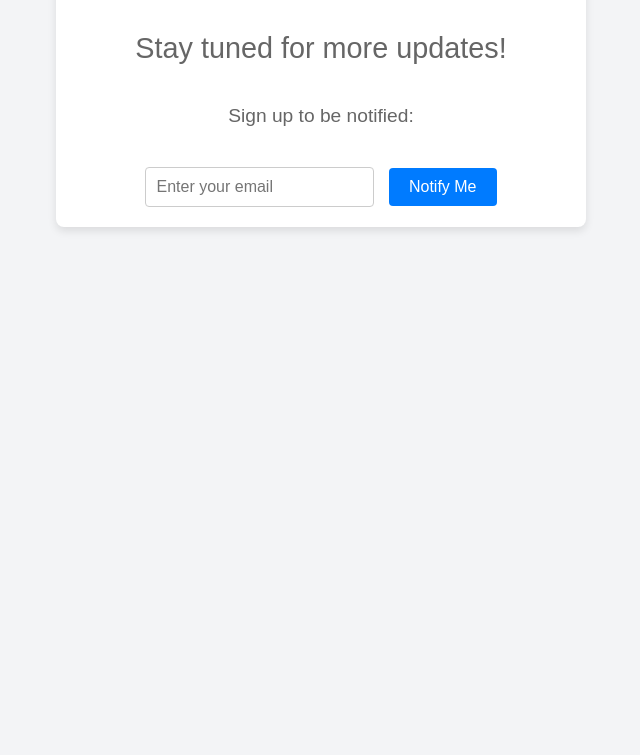
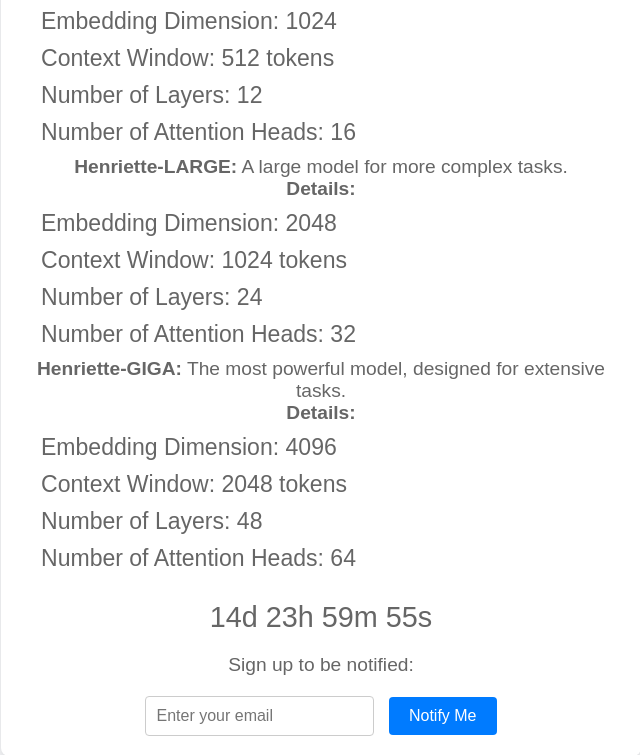
Before and after one commit to spbou4/Henriette, a plain HTML site: page index.html in a window 1280 px wide. Shown: the part 357-1112 px from the top of the page, without its empty margins (319-959 px from the left). Before the commit the page ends 800 px from the top, so only its background shows below. Drawn offline with Linux system fonts and the light colour scheme.

Commit message:
Update index.html

```diff
--- a/index.html
+++ b/index.html
@@ -21,6 +21,7 @@
             border-radius: 8px;
             box-shadow: 0 4px 8px rgba(0, 0, 0, 0.1);
             background-color: #fff;
+            max-width: 600px;
         }
         .container h1 {
             font-size: 2.5em;
@@ -29,24 +30,47 @@
         }
         .container p {
             font-size: 1.2em;
-            margin-bottom: 40px;
+            margin-bottom: 20px;
             color: #666;
         }
-        .container .countdown {
+        .models {
+            margin-bottom: 20px;
+        }
+        .models h2 {
+            font-size: 1.5em;
+            margin-bottom: 10px;
+            color: #333;
+        }
+        .models ul {
+            list-style: none;
+            padding: 0;
+        }
+        .models li {
+            font-size: 1.2em;
+            color: #666;
+            margin: 10px 0;
+        }
+        .models li ul {
+            list-style: none;
+            padding-left: 20px;
+            text-align: left;
+        }
+        .countdown {
             font-size: 1.5em;
             color: #333;
+            margin-bottom: 20px;
         }
-        .container .email-signup {
+        .email-signup {
             margin-top: 20px;
         }
-        .container input[type="email"] {
+        .email-signup input[type="email"] {
             padding: 10px;
             font-size: 1em;
             border: 1px solid #ccc;
             border-radius: 4px;
             margin-right: 10px;
         }
-        .container input[type="submit"] {
+        .email-signup input[type="submit"] {
             padding: 10px 20px;
             font-size: 1em;
             border: none;
@@ -55,17 +79,98 @@
             color: white;
             cursor: pointer;
         }
-        .container input[type="submit"]:hover {
+        .email-signup input[type="submit"]:hover {
             background-color: #0056b3;
         }
     </style>
+    <script>
+        // Set the date we're counting down to
+        var countDownDate = new Date();
+        countDownDate.setDate(countDownDate.getDate() + 15);
+
+        // Update the count down every 1 second
+        var x = setInterval(function() {
+
+            // Get today's date and time
+            var now = new Date().getTime();
+
+            // Find the distance between now and the count down date
+            var distance = countDownDate - now;
+
+            // Time calculations for days, hours, minutes and seconds
+            var days = Math.floor(distance / (1000 * 60 * 60 * 24));
+            var hours = Math.floor((distance % (1000 * 60 * 60 * 24)) / (1000 * 60 * 60));
+            var minutes = Math.floor((distance % (1000 * 60 * 60)) / (1000 * 60));
+            var seconds = Math.floor((distance % (1000 * 60)) / 1000);
+
+            // Display the result in the element with id="countdown"
+            document.getElementById("countdown").innerHTML = days + "d " + hours + "h "
+            + minutes + "m " + seconds + "s ";
+
+            // If the count down is over, write some text
+            if (distance < 0) {
+                clearInterval(x);
+                document.getElementById("countdown").innerHTML = "EXPIRED";
+            }
+        }, 1000);
+    </script>
 </head>
 <body>
     <div class="container">
         <h1>Henriette Foundation</h1>
         <p>Our new library of large language models is coming soon.</p>
+        <div class="models">
+            <h2>Model Variants:</h2>
+            <ul>
+                <li><strong>Henriette-TINY:</strong> The smallest model, optimized for speed and efficiency.
+                    <br><strong>Details:</strong>
+                    <ul>
+                        <li>Embedding Dimension: 256</li>
+                        <li>Context Window: 128 tokens</li>
+                        <li>Number of Layers: 4</li>
+                        <li>Number of Attention Heads: 4</li>
+                    </ul>
+                </li>
+                <li><strong>Henriette-SMALL:</strong> A small-sized model with increased capacity.
+                    <br><strong>Details:</strong>
+                    <ul>
+                        <li>Embedding Dimension: 512</li>
+                        <li>Context Window: 256 tokens</li>
+                        <li>Number of Layers: 6</li>
+                        <li>Number of Attention Heads: 8</li>
+                    </ul>
+                </li>
+                <li><strong>Henriette-MEDIUM:</strong> A balanced model with a default configuration.
+                    <br><strong>Details:</strong>
+                    <ul>
+                        <li>Embedding Dimension: 1024</li>
+                        <li>Context Window: 512 tokens</li>
+                        <li>Number of Layers: 12</li>
+                        <li>Number of Attention Heads: 16</li>
+                    </ul>
+                </li>
+                <li><strong>Henriette-LARGE:</strong> A large model for more complex tasks.
+                    <br><strong>Details:</strong>
+                    <ul>
+                        <li>Embedding Dimension: 2048</li>
+                        <li>Context Window: 1024 tokens</li>
+                        <li>Number of Layers: 24</li>
+                        <li>Number of Attention Heads: 32</li>
+                    </ul>
+                </li>
+                <li><strong>Henriette-GIGA:</strong> The most powerful model, designed for extensive tasks.
+                    <br><strong>Details:</strong>
+                    <ul>
+                        <li>Embedding Dimension: 4096</li>
+                        <li>Context Window: 2048 tokens</li>
+                        <li>Number of Layers: 48</li>
+                        <li>Number of Attention Heads: 64</li>
+                    </ul>
+                </li>
+            </ul>
+        </div>
         <div class="countdown">
-            <p>Stay tuned for more updates!</p>
+            <p id="countdown"></p>
         </div>
         <div class="email-signup">
             <p>Sign up to be notified:</p>
```
